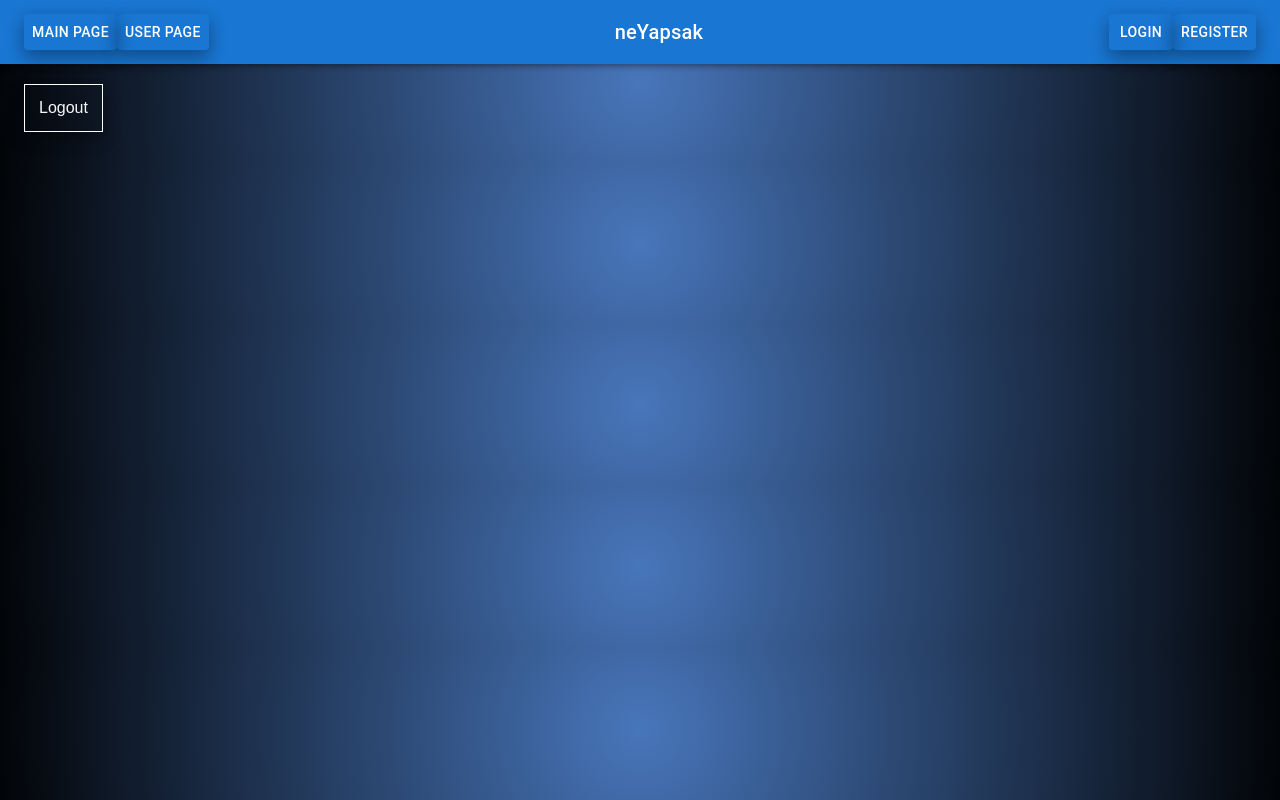
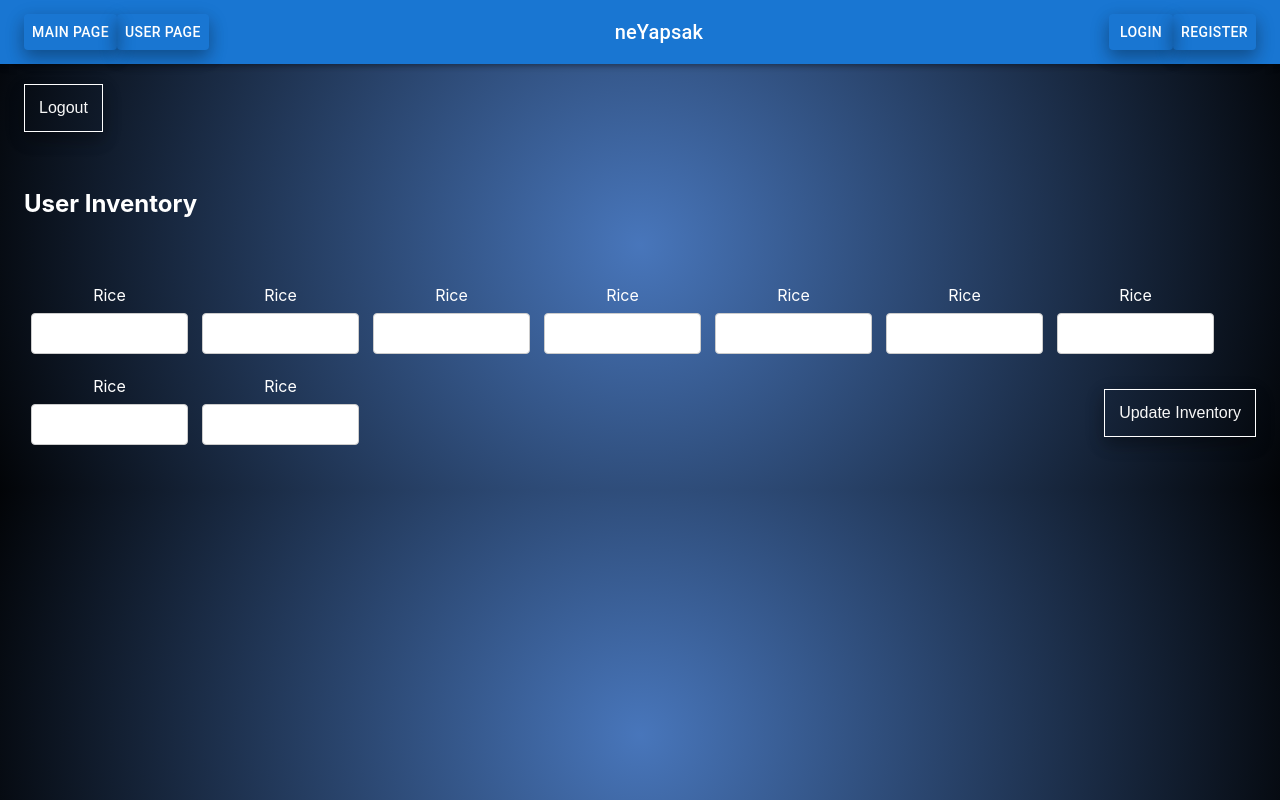
Before and after one commit to semihsatir9/neYapsak, a React (Create React App) app in the folder neyapsak/: page /userpage in a window 1280 px wide. Built offline with nearby package versions, Linux system fonts and the light colour scheme; no server answers.

Commit message:
User Inventory added

```diff
--- a/neyapsak/src/App.css
+++ b/neyapsak/src/App.css
@@ -55,6 +55,16 @@ body {
   margin-left: 24px;
 }
 
+.align-right{
+  text-align: right;
+  float: right;
+  margin-top: 20px;
+  margin-bottom: 30px;
+  margin-right: 24px;
+}
+
+
+
 .box{
   width: 340px;
   padding: 2rem;
@@ -82,14 +92,16 @@ body {
 
 h2 {
   color: white;
+  font-size: medium;
   pointer-events: none;
 }
 
 h6 {
   color: white;
+  font-size: x-large;
   text-align: justify;
   text-justify: inter-word;
-  padding-top: 12px;
+  padding-top: 1px;
   padding-bottom: 4px;
   pointer-events: none;
 }
@@ -179,3 +191,15 @@ input[type=number], select {
 .display-linebreak{
   margin-top: 20px;
 }
+
+
+.ingredientBox{
+  background-repeat: no-repeat!important;
+  background-position: center!important;
+  background-size: contain!important;
+  padding: 7px;
+  width: 12.5%;
+  text-align: center;
+  display: inline-block;
+  position: relative;
+}
--- a/neyapsak/src/pages/UserPage.js
+++ b/neyapsak/src/pages/UserPage.js
@@ -50,7 +50,50 @@ function UserPage() {
                     }><span>Logout</span></button>
 
             </div>
-            <div>
+            <div className="align-left">
+                <h6>User Inventory</h6>
+
+                <div className="ingredientBox"> Rice
+                <input type="text" name="rice" id="rice" onChange={(e) => {}} required/>
+                </div>
+
+                <div className="ingredientBox"> Rice
+                <input type="text" name="rice" id="rice" onChange={(e) => {}} required/>
+                </div>
+
+                <div className="ingredientBox"> Rice
+                <input type="text" name="rice" id="rice" onChange={(e) => {}} required/>
+                </div>
+
+                <div className="ingredientBox"> Rice
+                <input type="text" name="rice" id="rice" onChange={(e) => {}} required/>
+                </div>
+
+                <div className="ingredientBox"> Rice
+                <input type="text" name="rice" id="rice" onChange={(e) => {}} required/>
+                </div>
+
+                <div className="ingredientBox"> Rice
+                <input type="text" name="rice" id="rice" onChange={(e) => {}} required/>
+                </div>
+
+                <div className="ingredientBox"> Rice
+                <input type="text" name="rice" id="rice" onChange={(e) => {}} required/>
+                </div>
+
+                <div className="ingredientBox"> Rice
+                <input type="text" name="rice" id="rice" onChange={(e) => {}} required/>
+                </div>
+
+                <div className="ingredientBox"> Rice
+                <input type="text" name="rice" id="rice" onChange={(e) => {}} required/>
+                </div>
+
+                <button class="button align-right" onClick={
+                    console.log("")
+                    }><span>Update Inventory</span></button>
+
+
 
             </div>
 
```
Also changed, not shown: 1 other file (tests, documents, lock files or other folders).
